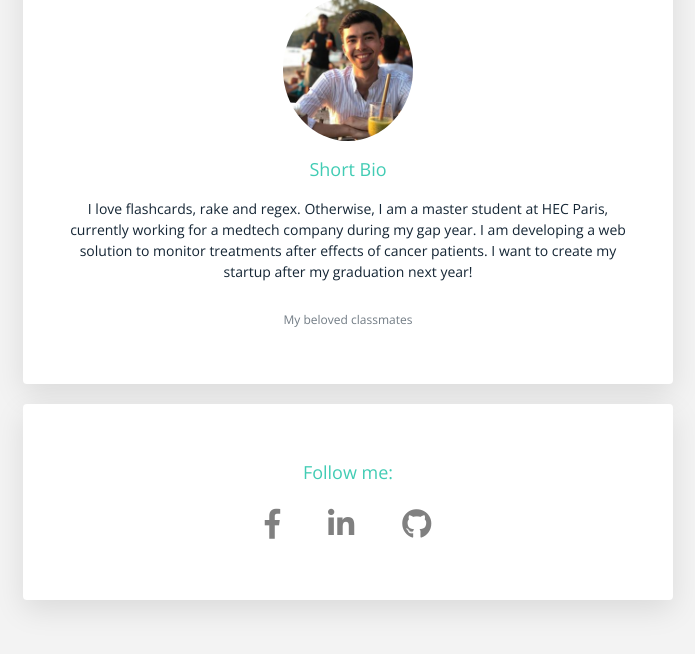
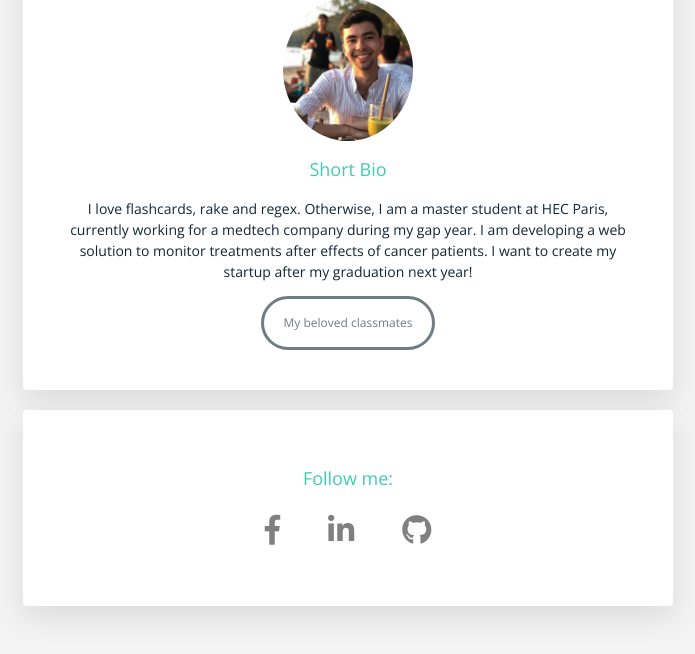
Before and after one commit to ad6ellam/profile, a plain HTML site: page index.html in a window 1280 px wide. Shown: the part 130-784 px from the top of the page, without its empty margins (292-987 px from the left). Drawn offline with nearby package versions, Linux system fonts and the light colour scheme.

Commit message:
Make my style prettier

```diff
--- a/style.css
+++ b/style.css
@@ -54,15 +54,15 @@ p {
 
 .btn-grey {
   color: 142534;
-  border: 4px solid 142534;
+  border: solid #142534;
   background-color: white;
   border-radius: 50px;
   padding: 15px 20px;
-  font-weight: lighter;
+  font-weight: normal;
   opacity: 0.6;
   display: inline-block;
   font-size: 12px;
-  text-decoration: none;220696ken
+  text-decoration: none;
 
   text-align: center;
 }
```
